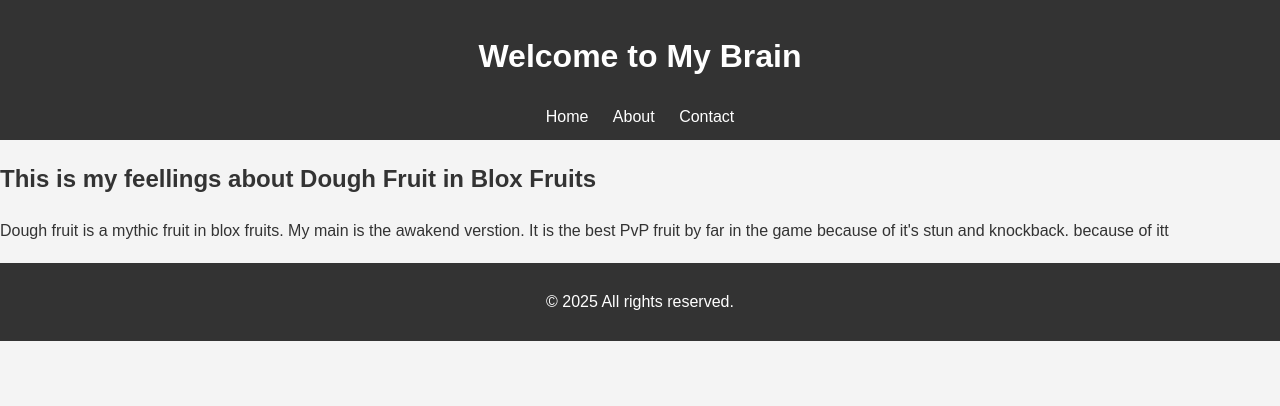
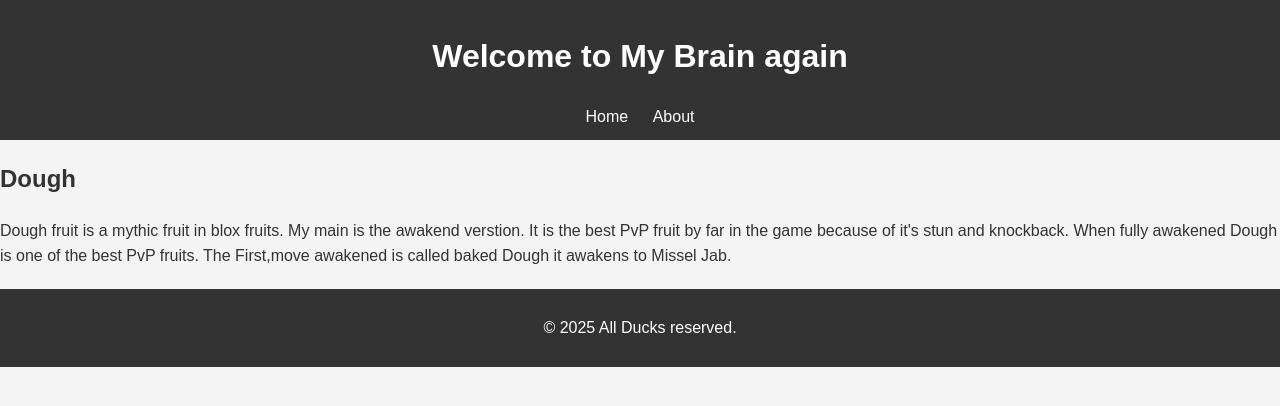
Before and after one commit to chandleriCode/hi, a plain HTML site: page index.html in a window 1280 px wide. Drawn offline with Linux system fonts and the light colour scheme.

Commit message:
ftgyrftgdrftgtgyfcgvhj

```diff
--- a/index.html
+++ b/index.html
@@ -3,31 +3,31 @@
 <head>
     <meta charset="UTF-8">
     <meta name="viewport" content="width=device-width, initial-scale=1.0">
-    <title>My Project</title>
+    <title>Wellcome to the Brain</title>
     <link rel="stylesheet" href="css/style.css">
 </head>
 <body>
     <!-- Header Section -->       <!-- The header and footer usually stay the same throughout webpages -->
     <header>
-        <h1>Welcome to My Brain</h1>
+        <h1>Welcome to My Brain again</h1>
         <nav>
             <a href="index.html">Home</a>    <!--inside of the href="", you put the name of the designated file!-->
             <a href="about.html">About</a>
-            <a href="#">Contact</a> <!-- Try creating your own Contact page! HINT: You have to make a contact.html page!-->
+           <!-- Try creating your own Contact page! HINT: You have to make a contact.html page!-->
         </nav>
     </header>
 
     <!-- Main Content Section -->   <!-- This will be what differs from webpage to webpage! Tailor it to each page's section!!!-->
     <main>
         <section>
-            <h2>This is my feellings about Dough Fruit in Blox Fruits</h2>
-            <p>Dough fruit is a mythic fruit in blox fruits. My main is the awakend verstion. It is the best PvP fruit by far in the game because of it's stun and knockback. because of itt</p>
+            <h2>Dough</h2>
+            <p>Dough fruit is a mythic fruit in blox fruits. My main is the awakend verstion. It is the best PvP fruit by far in the game because of it's stun and knockback. When fully awakened Dough is one of the best PvP fruits. The First,move awakened is called baked Dough it awakens to Missel Jab.</p>
         </section>
     </main>
 
     <!-- Footer Section -->
     <footer>
-        <p>&copy; 2025 All rights reserved.</p>
+        <p>&copy; 2025 All Ducks reserved.</p>
     </footer>
 </body>
 </html>
```
Also changed, not shown: about.html (+6 -6 lines).
